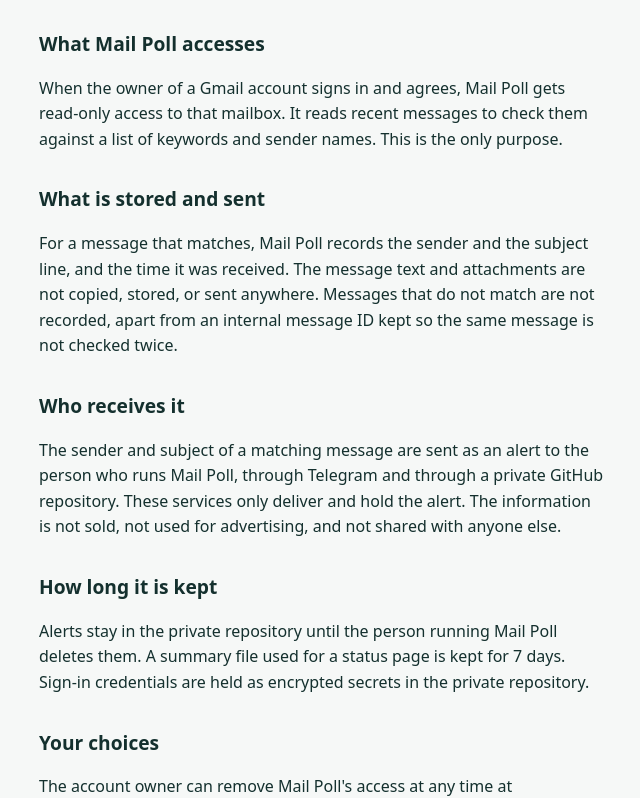
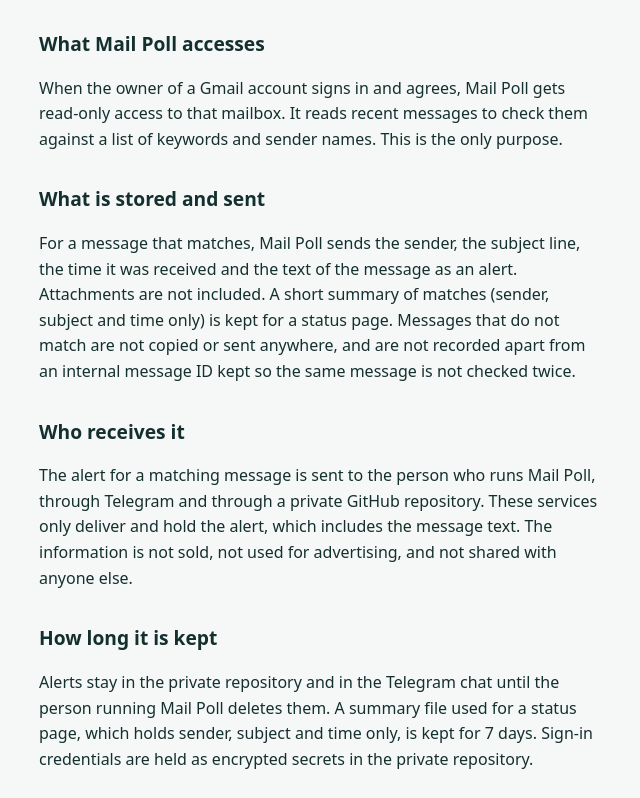
Before and after one commit to watchawk/watchawk.github.io, a plain HTML site: page privacy/index.html in a window 1280 px wide. Shown: the part 132-930 px from the top of the page, without its empty margins (281-921 px from the left). Drawn offline with Linux system fonts and the light colour scheme.

Commit message:
Update policy pages: alerts include the message text
Co-Authored-By: Claude Sonnet 5.5 <noreply@anthropic.com>

```diff
--- a/privacy/index.html
+++ b/privacy/index.html
@@ -28,13 +28,13 @@
     <p>When the owner of a Gmail account signs in and agrees, Mail Poll gets read-only access to that mailbox. It reads recent messages to check them against a list of keywords and sender names. This is the only purpose.</p>
 
     <h2>What is stored and sent</h2>
-    <p>For a message that matches, Mail Poll records the sender and the subject line, and the time it was received. The message text and attachments are not copied, stored, or sent anywhere. Messages that do not match are not recorded, apart from an internal message ID kept so the same message is not checked twice.</p>
+    <p>For a message that matches, Mail Poll sends the sender, the subject line, the time it was received and the text of the message as an alert. Attachments are not included. A short summary of matches (sender, subject and time only) is kept for a status page. Messages that do not match are not copied or sent anywhere, and are not recorded apart from an internal message ID kept so the same message is not checked twice.</p>
 
     <h2>Who receives it</h2>
-    <p>The sender and subject of a matching message are sent as an alert to the person who runs Mail Poll, through Telegram and through a private GitHub repository. These services only deliver and hold the alert. The information is not sold, not used for advertising, and not shared with anyone else.</p>
+    <p>The alert for a matching message is sent to the person who runs Mail Poll, through Telegram and through a private GitHub repository. These services only deliver and hold the alert, which includes the message text. The information is not sold, not used for advertising, and not shared with anyone else.</p>
 
     <h2>How long it is kept</h2>
-    <p>Alerts stay in the private repository until the person running Mail Poll deletes them. A summary file used for a status page is kept for 7 days. Sign-in credentials are held as encrypted secrets in the private repository.</p>
+    <p>Alerts stay in the private repository and in the Telegram chat until the person running Mail Poll deletes them. A summary file used for a status page, which holds sender, subject and time only, is kept for 7 days. Sign-in credentials are held as encrypted secrets in the private repository.</p>
 
     <h2>Your choices</h2>
     <p>The account owner can remove Mail Poll's access at any time at <a href="https://myaccount.google.com/permissions">myaccount.google.com/permissions</a>. After that, Mail Poll can no longer read the mailbox. To ask for stored alerts to be deleted, email <a href="mailto:watchawk@proton.me">watchawk@proton.me</a>.</p>
```
Also changed, not shown: index.html (+1 -1 lines).
